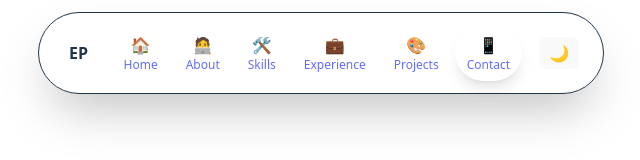
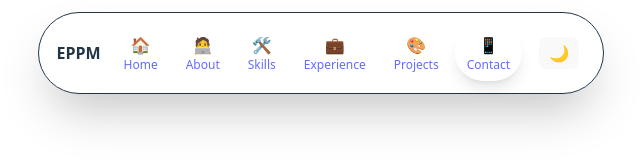
Before and after one commit to eppm27/website, a React (Vite) app in the folder my-portfolio/: page / in a window 1280 px wide. Shown: the top 160 px of the page, without its empty margins (319-959 px from the left). Built offline with nearby package versions, Linux system fonts and the light colour scheme.

Commit message:
adjusted flex to fit everything in center

```diff
--- a/my-portfolio/src/App.jsx
+++ b/my-portfolio/src/App.jsx
@@ -9,30 +9,30 @@ import Footer from "./components/Footer";
 
 function App() {
   return (
-    <>
+    <div className="min-h-screen">
       <Navbar />
-      <div style={{ paddingTop: "80px" }}>
-        <section id="home">
+      <main className="pt-20">
+        <section id="home" className="min-h-screen flex items-center justify-center">
           <Home />
         </section>
-        <section id="about">
+        <section id="about" className="min-h-screen flex items-center justify-center">
           <About />
         </section>
-        <section id="skills">
+        <section id="skills" className="min-h-screen flex items-center justify-center">
           <Skills />
         </section>
-        <section id="experience">
+        <section id="experience" className="min-h-screen flex items-center justify-center">
           <Experience />
         </section>
-        <section id="projects">
+        <section id="projects" className="min-h-screen flex items-center justify-center">
           <Projects />
         </section>
-        <section id="contact">
+        <section id="contact" className="min-h-screen flex items-center justify-center">
           <Contact />
         </section>
-      </div>
+      </main>
       <Footer />
-    </>
+    </div>
   );
 }
 
--- a/my-portfolio/src/components/Navbar.jsx
+++ b/my-portfolio/src/components/Navbar.jsx
@@ -25,12 +25,12 @@ const Navbar = () => {
   return (
     <div className="fixed top-0 left-0 w-full z-[1000]">
       {/* Full Circle Navbar - Clean Design */}
-      <div className="flex justify-center pt-2 sm:pt-3 px-2 sm:px-4">
-        <div className="bg-base-100/10 backdrop-blur-lg rounded-full px-3 py-2 sm:px-4 sm:py-2 md:px-6 md:py-3 shadow-2xl border border-base-content/20">
+      <div className="flex justify-center items-center pt-2 sm:pt-3 px-2 sm:px-4 w-full">
+        <div className="bg-base-100/10 backdrop-blur-lg rounded-full px-3 py-2 sm:px-4 sm:py-2 md:px-6 md:py-3 shadow-2xl border border-base-content/20 mx-auto">
           <div className="flex items-center gap-1 sm:gap-2">
             {/* Logo integrated into circle */}
             <div className="flex items-center justify-center w-6 h-6 sm:w-7 sm:h-7 md:w-8 md:h-8">
-              <span className="font-bold text-xs sm:text-sm md:text-base text-base-content">EP</span>
+              <span className="font-bold text-xs sm:text-sm md:text-base text-base-content">EPPM</span>
             </div>
 
             {/* Separator */}
--- a/my-portfolio/src/index.css
+++ b/my-portfolio/src/index.css
@@ -26,8 +26,6 @@ a:hover {
 
 body {
   margin: 0;
-  display: flex;
-  place-items: center;
   min-width: 320px;
   min-height: 100vh;
 }
```
